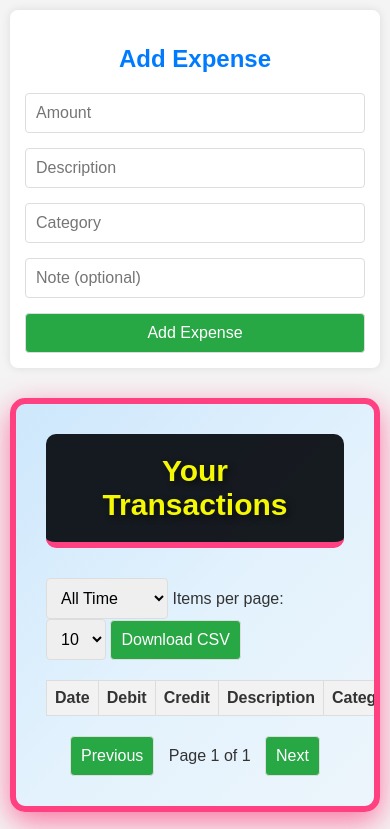
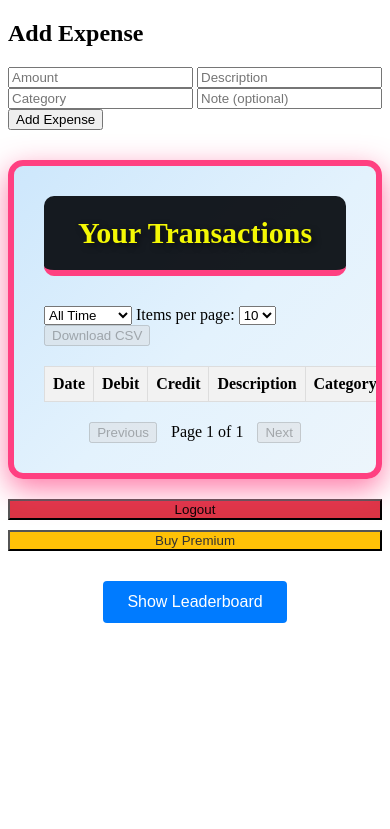
Before and after one commit to Arpita-dwivedi/expense-tracker-app, a website: page public/dashboard.html in a window 390 px wide. Shown: the top 829 px of the page. Drawn offline with nearby package versions, Linux system fonts and the light colour scheme; no server answers; sample sign-in values are in the browser's storage.

Commit message:
removing extra designing

```diff
--- a/public/leaderboard.css
+++ b/public/leaderboard.css
@@ -1,48 +1,4 @@
-body {
-    font-family: 'Arial', sans-serif;
-    background-color: #f4f4f4;
-    margin: 0;
-    padding: 20px;
-    color: #333;
-}
 
-.container {
-    max-width: 600px;
-    margin: 0 auto;
-    background: white;
-    padding: 20px;
-    border-radius: 8px;
-    box-shadow: 0 0 10px rgba(0, 0, 0, 0.1);
-}
-
-h2, h3 {
-    color: #007bff;
-    text-align: center;
-}
-
-form {
-    display: flex;
-    flex-direction: column;
-    gap: 15px;
-}
-
-input, select, button {
-    padding: 10px;
-    border: 1px solid #ddd;
-    border-radius: 4px;
-    font-size: 16px;
-}
-
-button {
-    background-color: #28a745;
-    color: white;
-    cursor: pointer;
-    transition: background-color 0.3s;
-}
-
-button:hover {
-    background-color: #218838;
-}
 
 .expense-section {
     margin-top: 30px;
@@ -211,8 +167,7 @@ button:hover {
     margin-right: auto;
 }
 
-.leaderboard-list {
-    list-style-type: none;
+.leaderboard-list {    list-style-type: none;
     padding: 0;
 }
 
@@ -225,20 +180,6 @@ button:hover {
     justify-content: space-between;
     align-items: center;
     border-left: 4px solid #007bff;
-}
-
-.delete-btn {
-    position: relative;
-    z-index: 3;
-    background-color: #dc3545;
-    color: white;
-    border: none;
-    padding: 8px 12px;
-    border-radius: 6px;
-    cursor: pointer;
-}
-.delete-btn:hover {
-    background-color: #c82333;
 }
 
 .rank {
@@ -259,14 +200,6 @@ button:hover {
 }
 
 @media (max-width: 600px) {
-    body {
-        padding: 10px;
-    }
-
-    .container {
-        padding: 15px;
-    }
-
     .button-container {
         flex-direction: column;
     }
```
